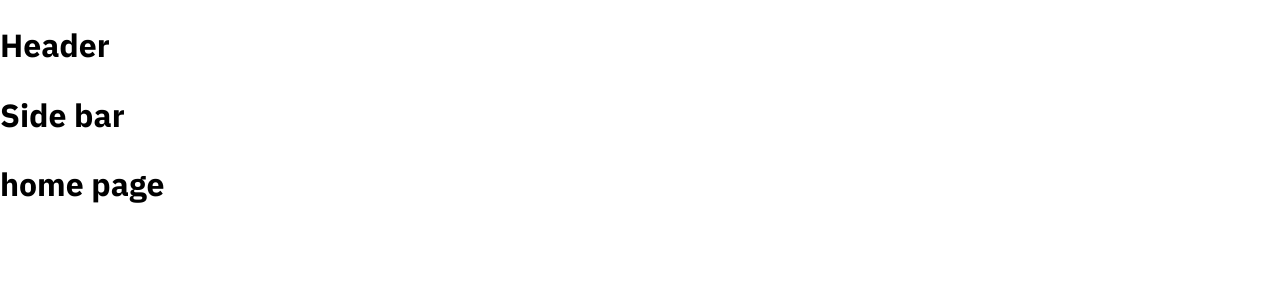
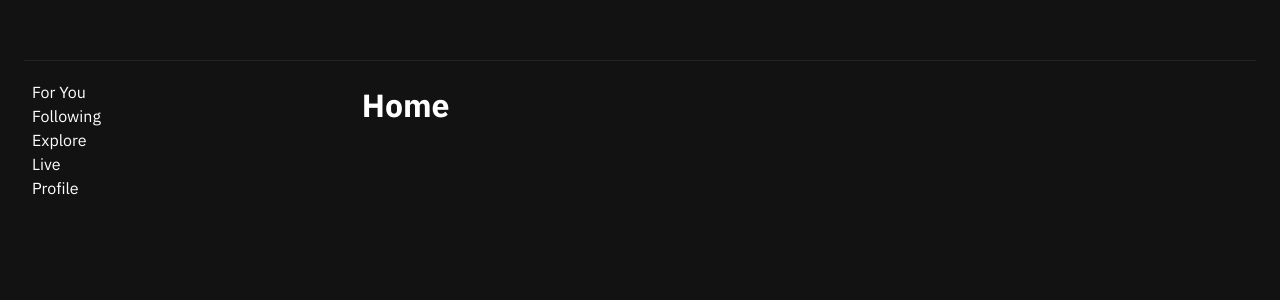
Before and after one commit to phamdung2209/tiktok, a React (Create React App) app: page / in a window 1280 px wide. Shown: the top 300 px of the page. Built offline with nearby package versions, Linux system fonts and the light colour scheme.

Commit message:
Build the default layout frame

```diff
--- a/src/components/GlobalStyles/GlobalStyles.scss
+++ b/src/components/GlobalStyles/GlobalStyles.scss
@@ -7,10 +7,13 @@
 
 * {
     box-sizing: border-box;
+    margin: 0;
+    padding: 0;
 }
 
 html {
     font-size: 62.5%;
+    background-color: #121212;
 }
 
 body {
@@ -18,4 +21,14 @@ body {
     font-size: 1.6rem;
     line-height: 1.5;
     text-rendering: optimizeSpeed;
+    color: #fff;
 }
+
+a {
+    text-decoration: none;
+    color: inherit;
+}
+
+li {
+    list-style: none;
+}
--- /dev/null
+++ b/src/components/Layout/DefaultLayout/DefaultLayout.module.scss
@@ -0,0 +1,27 @@
+.wrapper {
+    width: 100%;
+    height: 60px;
+    padding: 0 24px;
+
+    .container {
+        display: flex;
+        height: 100%;
+        min-height: 420px;
+
+        .content {
+            width: 100%;
+            height: 100%;
+            display: flex;
+            justify-content: center;
+
+            .content-inner {
+                width: 70%;
+            }
+        }
+    }
+
+}
+
+
+// padding: 0 24px;
+// box-shadow: 0 1px 0 0 rgba(22, 24, 35, 0.15);
--- /dev/null
+++ b/src/components/Layout/DefaultLayout/Sidebar/Sidebar.module.scss
@@ -0,0 +1,4 @@
+.navbar{
+    width: 17%;
+    padding: 20px 0px 26px 8px;
+}
--- a/src/components/Layout/DefaultLayout/Sidebar/index.js
+++ b/src/components/Layout/DefaultLayout/Sidebar/index.js
@@ -1,5 +1,32 @@
+import classNames from 'classnames/bind'
+
+import styles from './Sidebar.module.scss'
+import { Link } from 'react-router-dom';
+
+const cx = classNames.bind(styles)
+
 function Sidebar() {
-    return <h1>Side bar</h1>
+    return (
+        <nav className={cx('navbar')}>
+            <div>
+                <li>
+                    <Link to='/'>For You</Link>
+                </li>
+                <li>
+                    <Link to='/following'>Following</Link>
+                </li>
+                <li>
+                    <Link to='/explore'>Explore</Link>
+                </li>
+                <li>
+                    <Link to='/live'>Live</Link>
+                </li>
+                <li>
+                    <Link to='/profile'>Profile</Link>
+                </li>
+            </div>
+        </nav>
+    )
 }
 
 export default Sidebar;
--- /dev/null
+++ b/src/components/Layout/DefaultLayout/components/Header/Header.module.scss
@@ -0,0 +1,9 @@
+.header {
+    box-shadow: 0 1px 0 0 rgba(143, 143, 143, 0.15);
+    height: 60px;
+
+    .inner {
+        width: 100%;
+        height: 100%;
+    }
+}
--- a/src/components/Layout/DefaultLayout/components/Header/index.js
+++ b/src/components/Layout/DefaultLayout/components/Header/index.js
@@ -1,5 +1,19 @@
+import classNames from 'classnames/bind'
+import { Link } from 'react-router-dom'
+
+import styles from './Header.module.scss'
+
+const cx = classNames.bind(styles)
+
 function Header() {
-    return <h1>Header</h1>
+    return (
+        <header className={cx('header')}>
+            <div className={cx('inner')}>
+                {/* logo */}
+                {/* search */}
+            </div>
+        </header>
+    )
 }
 
 export default Header;
--- a/src/components/Layout/DefaultLayout/index.js
+++ b/src/components/Layout/DefaultLayout/index.js
@@ -1,14 +1,21 @@
+import classNames from 'classnames/bind'
+
 import Header from "../DefaultLayout/components/Header";
 import Sidebar from "./Sidebar";
+import styles from './DefaultLayout.module.scss'
+
+const cx = classNames.bind(styles)
 
 function DefaultLayout({ children }) {
     return (
-        <div>
+        <div className={cx('wrapper')}>
             <Header />
-            <div className="container">
+            <div className={cx('container')}>
                 <Sidebar />
-                <div className="content">
-                    {children}
+                <div className={cx('content')}>
+                    <div className={cx('content-inner')}>
+                        {children}
+                    </div>
                 </div>
             </div>
         </div>
--- /dev/null
+++ b/src/pages/Explore/index.js
@@ -0,0 +1,5 @@
+function Explore() {
+    return <h1>Explore</h1>
+}
+
+export default Explore;
--- /dev/null
+++ b/src/pages/Home/Home.module.scss
@@ -0,0 +1,3 @@
+.wrapper {
+    // width: 70%;
+}
--- a/src/pages/Home/index.js
+++ b/src/pages/Home/index.js
@@ -1,6 +1,14 @@
+import classnames from 'classnames/bind'
+
+import styles from './Home.module.scss'
+
+const cx = classnames.bind(styles)
+
 function Home() {
     return (
-        <h1>home page</h1>
+        <div className={cx('wrapper')}>
+            <h1>Home</h1>
+        </div>
     );
 }
 
--- /dev/null
+++ b/src/pages/Live/index.js
@@ -0,0 +1,5 @@
+function Live() {
+    return <h1>Live</h1>
+}
+
+export default Live;
--- a/src/routes/index.js
+++ b/src/routes/index.js
@@ -4,6 +4,8 @@ import Profile from '~/pages/Profile'
 import Upload from '~/pages/Upload'
 import HeaderOnly from '~/components/Layout/HeaderOnly'
 import Search from '~/pages/Search'
+import Live from '~/pages/Live'
+import Explore from '~/pages/Explore'
 
 const publicRoutes = [
     { path: '/', component: Home },
@@ -11,6 +13,8 @@ const publicRoutes = [
     { path: '/profile', component: Profile },
     { path: '/upload', component: Upload, layout: HeaderOnly },
     { path: '/search', component: Search, layout: null },
+    { path: '/live', component: Live, },
+    { path: '/explore', component: Explore, },
 ]
 
 const privateRoutes = [
```
